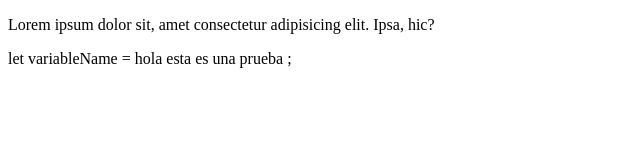
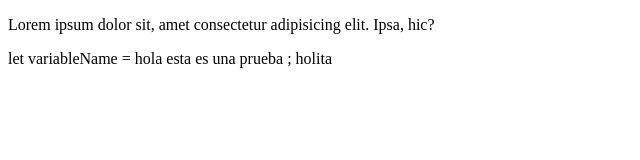
Before and after one commit to kathecid/test-repositorio, a plain HTML site: page index.html in a window 1280 px wide. Shown: the full height of the page, 0-640 px from the left. Drawn offline with Linux system fonts and the light colour scheme.

Commit message:
le agrege saludo

```diff
--- a/index.html
+++ b/index.html
@@ -6,12 +6,13 @@
     <title>Git VSCODE</title>
 </head>
 <body>
-    <!--DIV CONTENEDOR 4-->
+    <!--DIV CONTENEDOR 5-->
     <div class="container">
         <div class="row">
             <p>Lorem ipsum dolor sit, amet consectetur adipisicing elit. Ipsa, hic?</p>
             </div>
         </div>
  let variableName = hola esta es una prueba ;
+ holita
 </body>
 </html>
```
